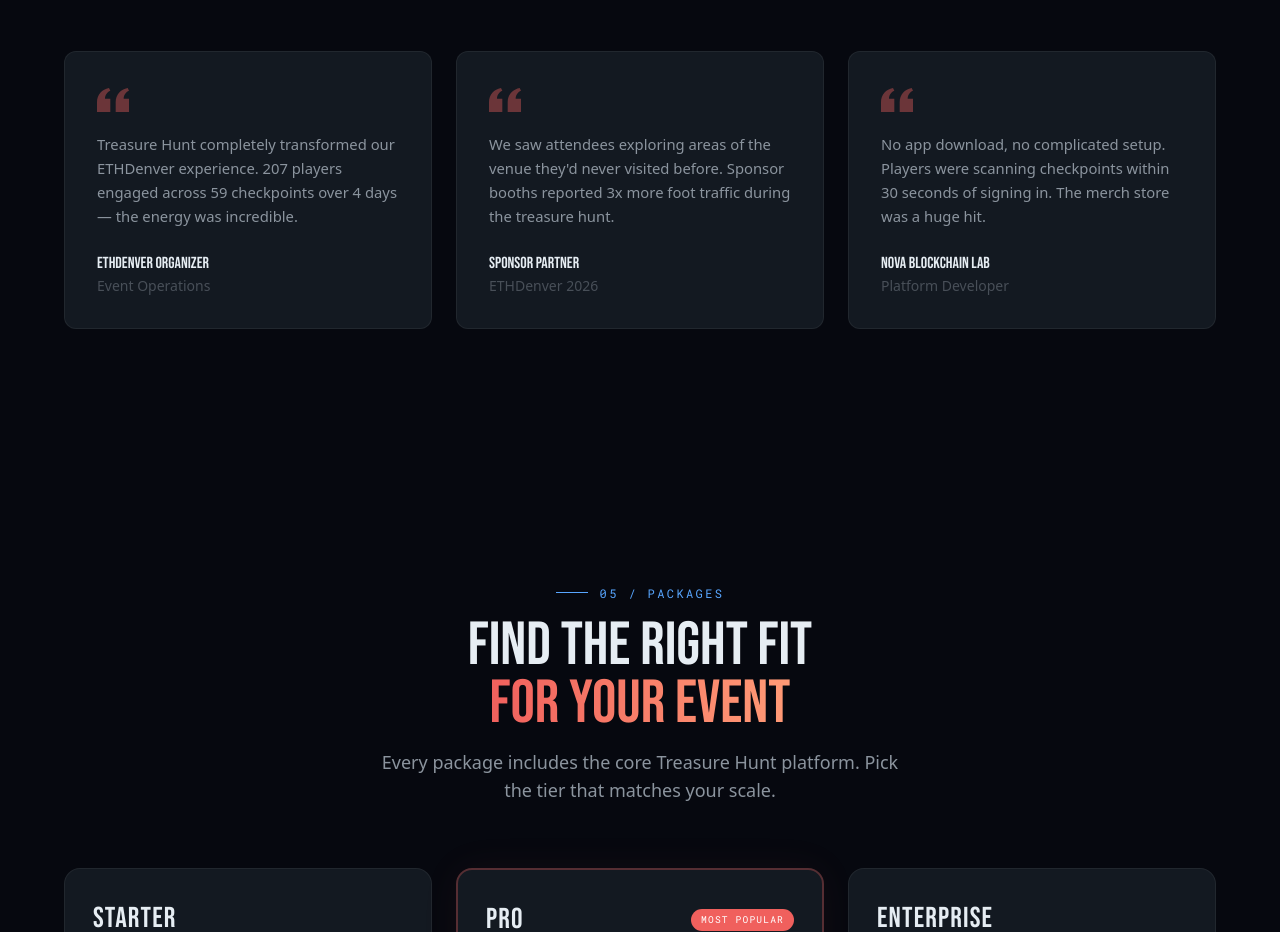
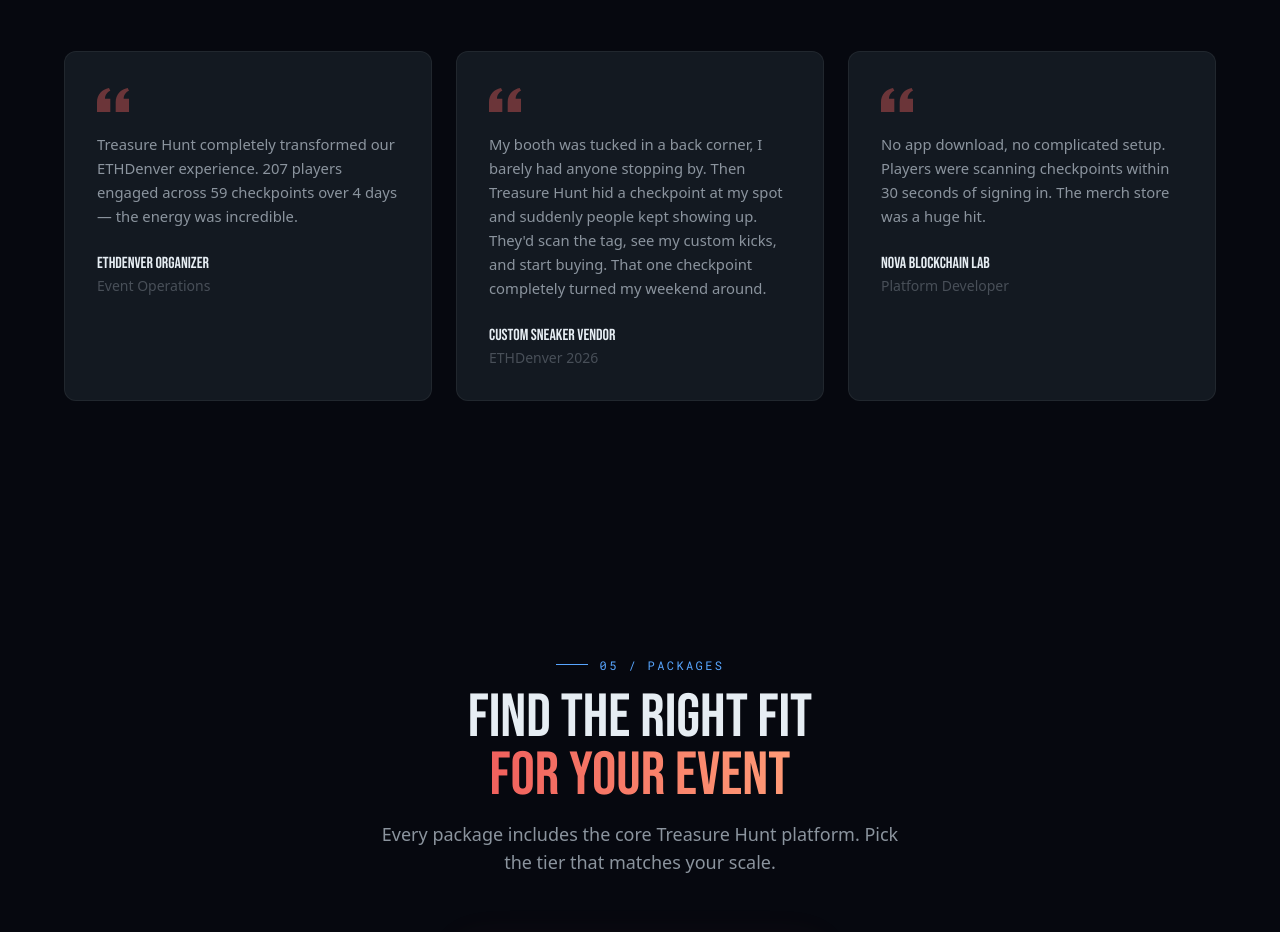
Before and after one commit to Nova-Blockchain-Lab/treasure-hunt-landing, a Next.js app: page / in a window 1280 px wide. Shown: the part 6920-7852 px from the top of the page. Built offline with nearby package versions, Linux system fonts and the light colour scheme; a web font is replaced by a local one.

Commit message:
Update testimonial with real sneaker vendor story from ETHDenver

```diff
--- a/components/testimonials-section.tsx
+++ b/components/testimonials-section.tsx
@@ -12,8 +12,8 @@
   },
   {
     quote:
-      "We saw attendees exploring areas of the venue they'd never visited before. Sponsor booths reported 3x more foot traffic during the treasure hunt.",
-    author: "Sponsor Partner",
+      "My booth was tucked in a back corner, I barely had anyone stopping by. Then Treasure Hunt hid a checkpoint at my spot and suddenly people kept showing up. They'd scan the tag, see my custom kicks, and start buying. That one checkpoint completely turned my weekend around.",
+    author: "Custom Sneaker Vendor",
     role: "ETHDenver 2026",
   },
   {
```
